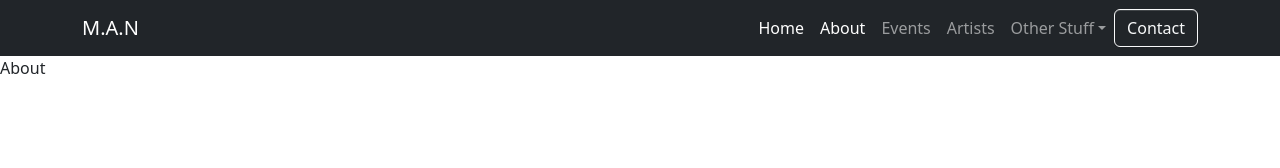
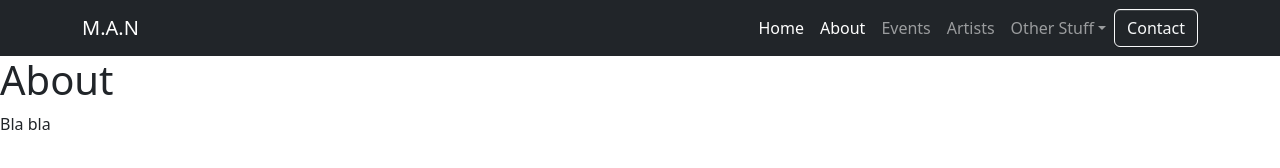
Before and after one commit to badytouray/musicallnight.co.uk, a Gatsby site: page /about in a window 1280 px wide. Built offline with nearby package versions, Linux system fonts and the light colour scheme; Gatsby itself is replaced by a stand-in of ours.

Commit message:
Add about page

```diff
--- a/src/pages/about.jsx
+++ b/src/pages/about.jsx
@@ -2,7 +2,12 @@
 import { Layout } from '../components/Layout'
 
 function AboutPage() {
-  return <Layout>About</Layout>
+  return (
+    <Layout>
+      <h1>About</h1>
+      <p>Bla bla</p>
+    </Layout>
+  )
 }
 
 export default AboutPage
```
